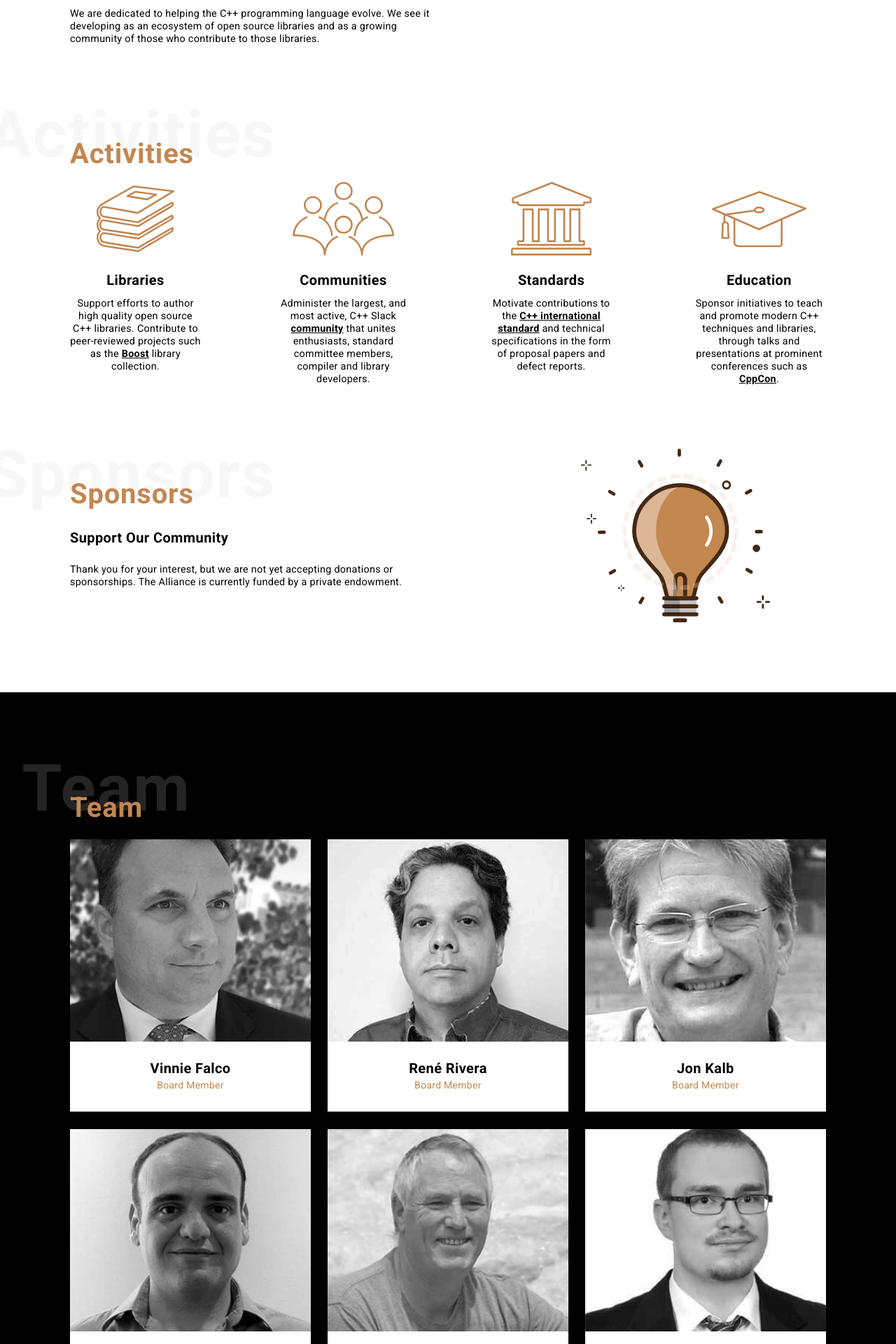
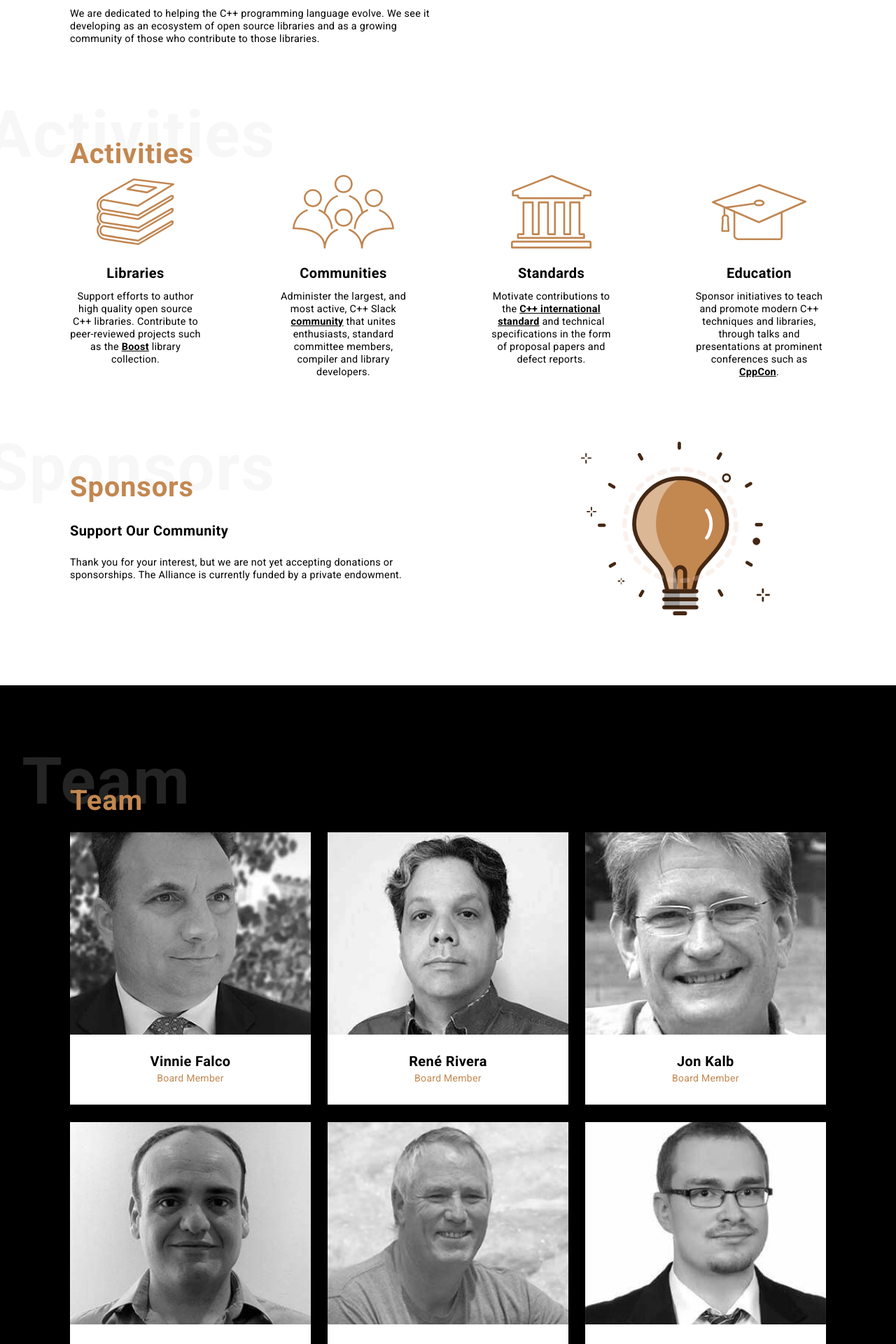
Before and after one commit to AlchemyInteractive/cpp-alliance, a Jekyll site: the page built from index.html, in a window 1280 px wide. Shown: the part 1430-3350 px from the top of the page at 70% size. Built offline with Jekyll 4.4.1, drawn with Linux system fonts in a browser that asks for light colours.

Commit message:
fixes alignment

```diff
--- a/_sass/pages/homepage.scss
+++ b/_sass/pages/homepage.scss
@@ -91,6 +91,14 @@
   }
 
   .section-title {
+    @include breakpoint($tablet) {
+      margin-bottom: $spacing--l;
+    }
+
+    @include breakpoint($desktop-small) {
+      margin-bottom: $spacing--xs;
+    }
+
     @include breakpoint($desktop-large) {
       margin-bottom: 40px;
     }
@@ -122,6 +130,10 @@
   }
 
   .activities-img-wrapper {
+
+    @include breakpoint($tablet) {
+      height: 115px;
+    }
 
     @include breakpoint($desktop-small) {
       height: 105px;
```
